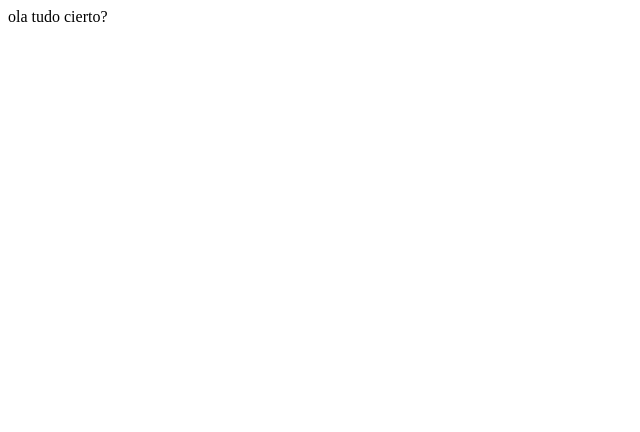
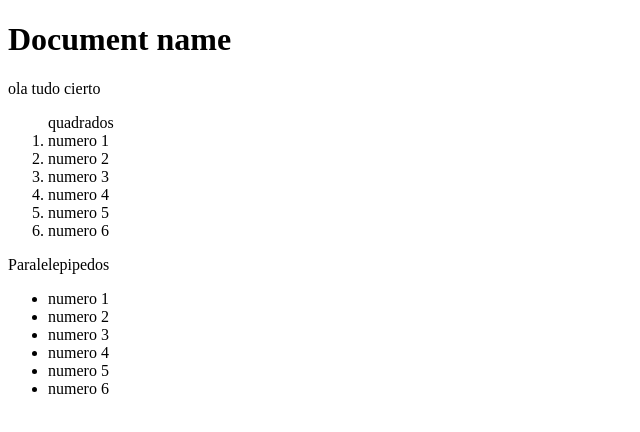
Before and after one commit to ufjf-dcc121/dcc121-2023-1-atv1-Hychiro, a plain HTML site: page oi.html in a window 1280 px wide. Shown: the whole page, without its empty margins (0-640 px from the left). Drawn offline with Linux system fonts and the light colour scheme.

Commit message:
coisinhas a mais

```diff
--- a/oi.html
+++ b/oi.html
@@ -7,7 +7,32 @@
     <title>Document</title>
 </head>
 <body>
-    ola tudo cierto?
 
+    <h1> Document name </h1>
+    ola tudo cierto
+
+   <div>
+    <ol>
+        <div>quadrados</div>
+        <li>numero 1</li>
+        <li>numero 2</li>
+        <li>numero 3</li>
+        <li>numero 4</li>
+        <li>numero 5</li>
+        <li>numero 6</li>
+    </ol>
+    <main>
+    <header>Paralelepipedos</header>
+
+    <ul>
+        <li>numero 1</li>
+        <li>numero 2</li>
+        <li>numero 3</li>
+        <li>numero 4</li>
+        <li>numero 5</li>
+        <li>numero 6</li>
+    </ul>
+</main>
+    </div>
 </body>
 </html>
```
Also changed, not shown: index.html (+15 -4 lines).
